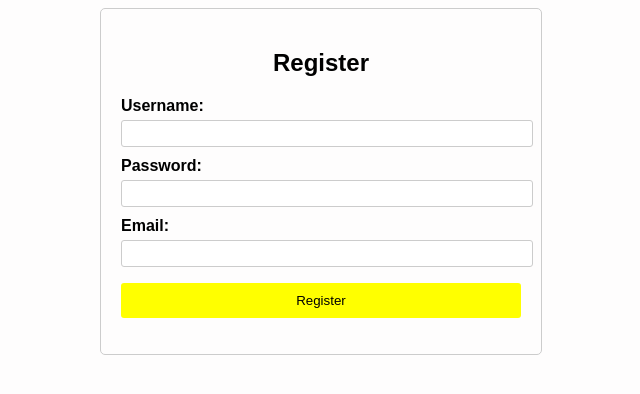
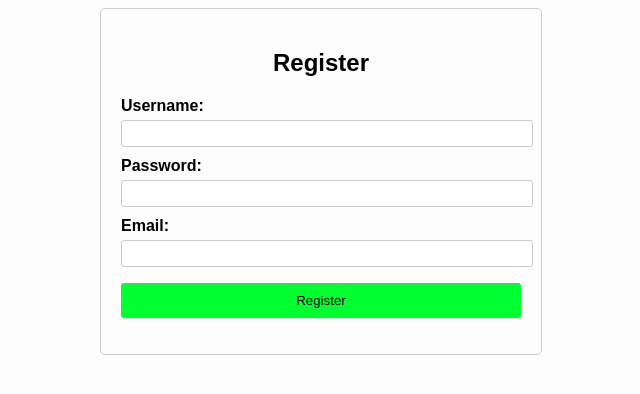
Before and after one commit to alfianfrmm/SiNitah, a plain HTML site: page register.html in a window 1280 px wide. Shown: the whole page, without its empty margins (319-959 px from the left). Drawn offline with Linux system fonts and the light colour scheme.

Commit message:
Add files via upload

```diff
--- a/register.html
+++ b/register.html
@@ -40,7 +40,7 @@
       .form-group button {
         width: 100%;
         padding: 10px;
-        background-color: #ffff00;
+        background-color: #00ff2f;
         color: rgb(0, 0, 0);
         border: none;
         border-radius: 3px;
```
